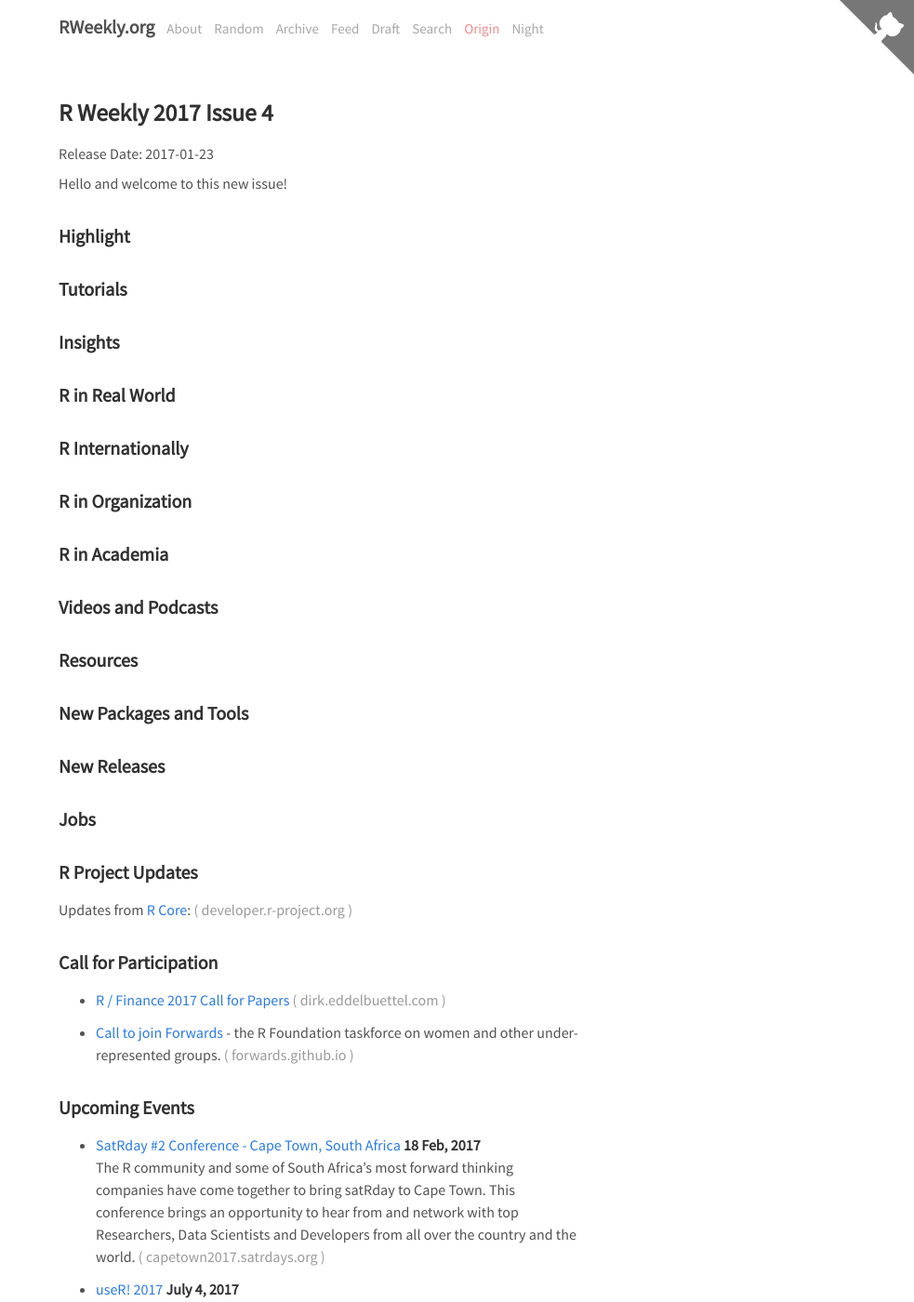
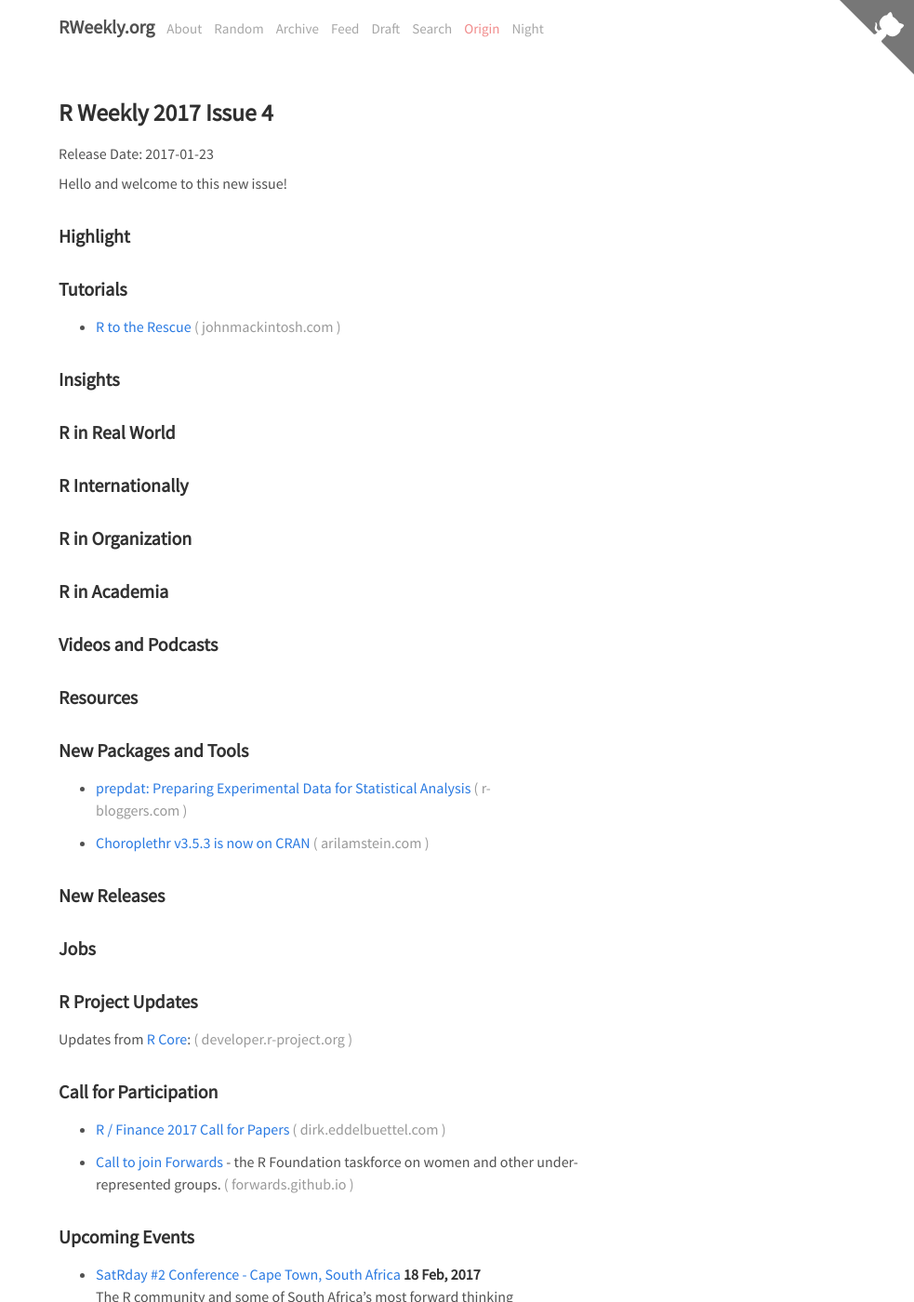
Before and after one commit to rweekly/rweekly.org, a Jekyll site: the page built from draft.md, in a window 1280 px wide and 1400 px high. Shown: the whole window at 93% size, without its empty margins (297-1280 px from the left). Built offline with Jekyll 4.4.1, drawn with Linux system fonts in a browser that asks for light colours; comment, search, counter and statistics services are not loaded.

Commit message:
Update draft.md

```diff
--- a/draft.md
+++ b/draft.md
@@ -15,7 +15,7 @@
 
 ### Tutorials
 
-
++ [R to the Rescue](http://johnmackintosh.com/2017-01-15-taming-wild-spreadsheets/)
 
 ### Insights
 
@@ -52,7 +52,8 @@
 
 ### New Packages and Tools
 
-
++ [prepdat: Preparing Experimental Data for Statistical Analysis](https://www.r-bloggers.com/prepdat-preparing-experimental-data-for-statistical-analysis/)
++ [Choroplethr v3.5.3 is now on CRAN](http://www.arilamstein.com/blog/2017/01/16/choroplethr-v3-5-3-now-cran/)
 
 ### New Releases
 
```
